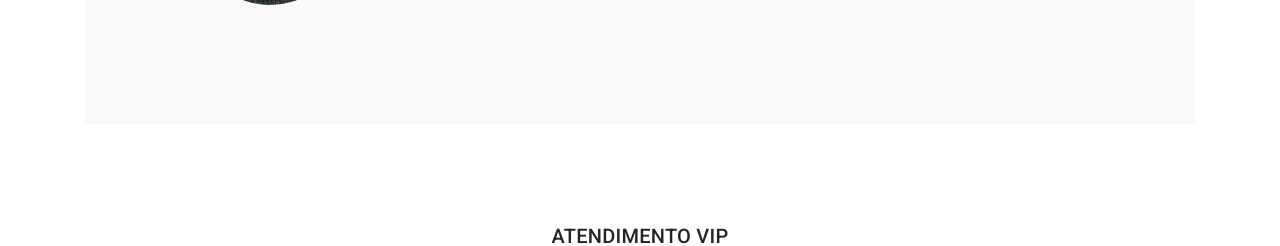
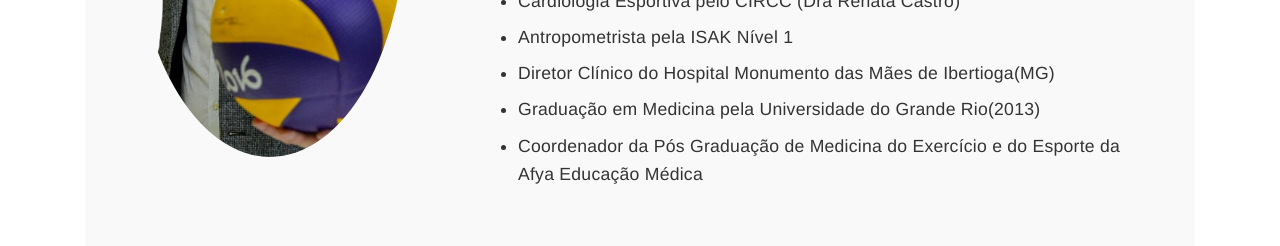
Before and after one commit to rodrigorferreira/esportemedicina, an Angular app: page / in a window 1280 px wide. Shown: the part 1300-1546 px from the top of the page. Built offline with nearby package versions, Linux system fonts and the light colour scheme.

Commit message:
atualizacao da home

```diff
--- a/src/app/pages/about/about.component.html
+++ b/src/app/pages/about/about.component.html
@@ -24,6 +24,7 @@
             <li>Antropometrista pela ISAK Nível 1</li>
             <li>Diretor Clínico do Hospital Monumento das Mães de Ibertioga(MG)</li>
             <li>Graduação em Medicina pela Universidade do Grande Rio(2013)</li>
+            <li>Coordenador da Pós Graduação de Medicina do Exercício e do Esporte da Afya Educação Médica</li>
 
           </ul>
 
--- a/src/app/pages/home/home.component.html
+++ b/src/app/pages/home/home.component.html
@@ -15,7 +15,7 @@
     </div>
   </div>
 
-  <br><br><br><br><br>
+  <br><br><br><br><br><br><br><br><br><br><br><br><br><br><br><br><br>
 
   <!-- Conteúdo principal -->
   <div class="container text-center mt-5">
@@ -28,8 +28,6 @@
         <i class="bi bi-whatsapp"></i> Agende sua consulta
       </a>
     </section>
-
-    <br><br><br><br><br><br>
 
 
     <!-- Seção de About -->
```
